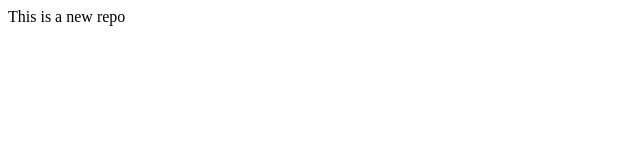
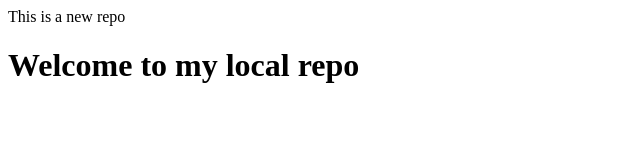
Before and after one commit to Munazir151/local-repo, a plain HTML site: page index.html in a window 1280 px wide. Shown: the whole page, without its empty margins (0-640 px from the left). Drawn offline with Linux system fonts and the light colour scheme.

Commit message:
add new heading

```diff
--- a/index.html
+++ b/index.html
@@ -1 +1,2 @@
 <P>This is a new repo</P>
+<h1>Welcome to my local repo</h1>
```
